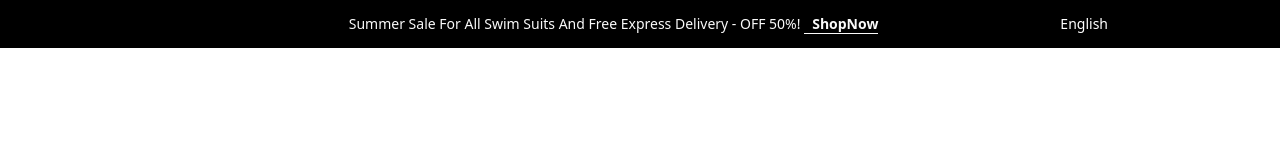
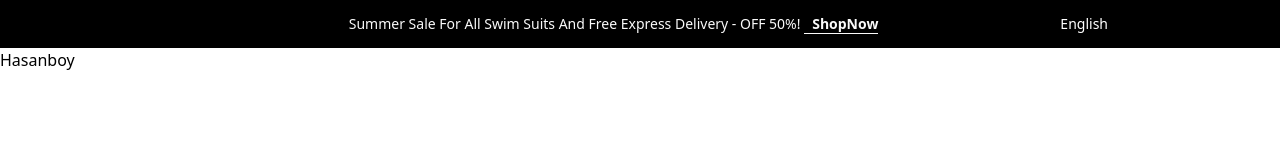
Before and after one commit to nazarovvv-o1/E-Commerce-project, a Next.js app: page / in a window 1280 px wide. Shown: the top 160 px of the page. Built offline with nearby package versions, Linux system fonts and the light colour scheme; some icons are missing.

Commit message:
Hasanboy added

```diff
--- a/src/app/page.tsx
+++ b/src/app/page.tsx
@@ -4,6 +4,7 @@ export default function Home() {
   return (
     <div>
       <NavbarTop />
+      <h1>Hasanboy</h1>
     </div>
   );
 }
```
